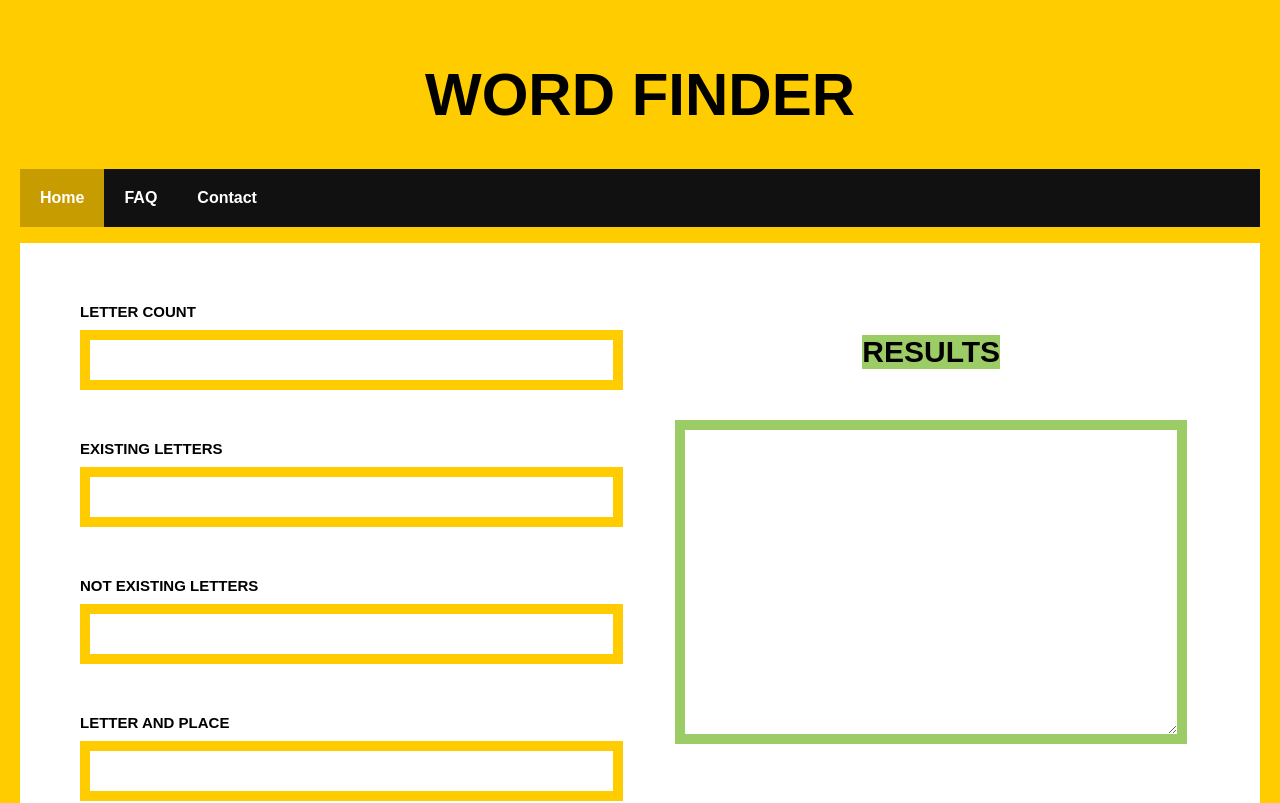
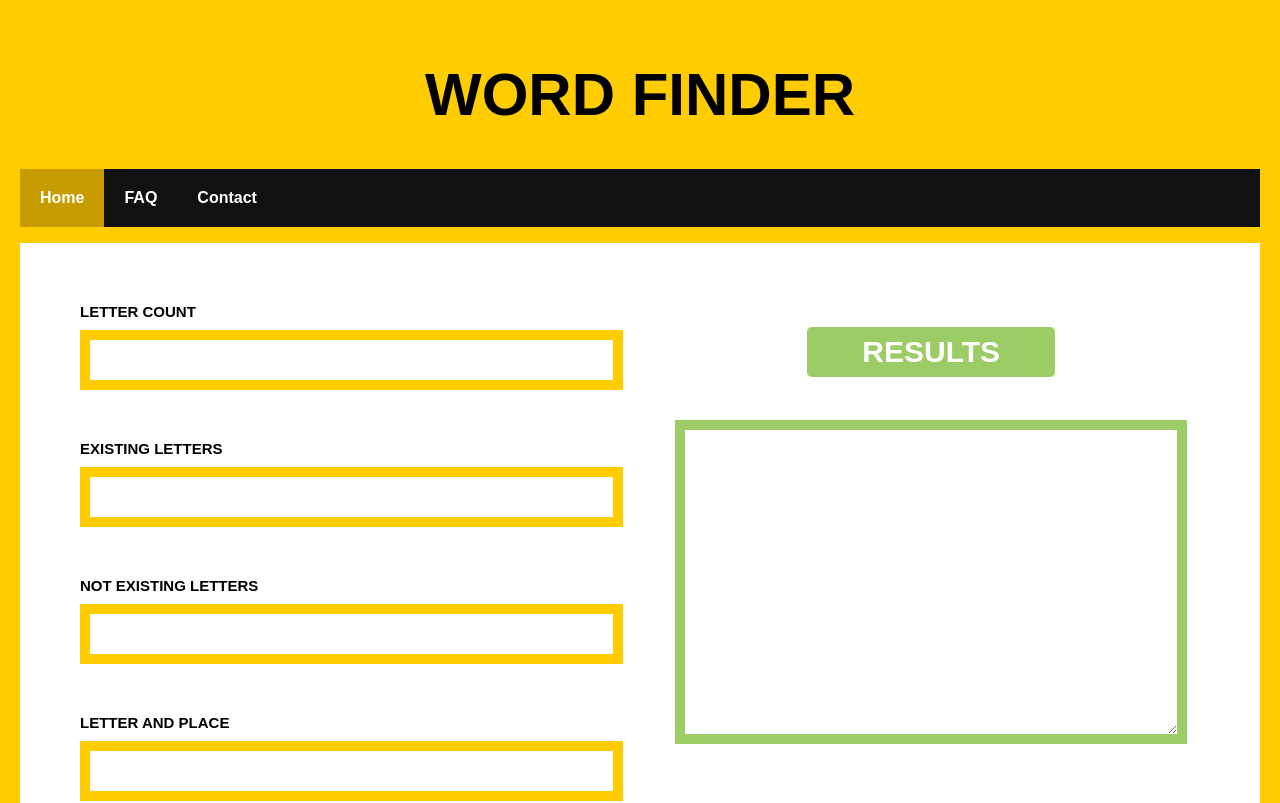
Before and after one commit to berke-cura/word-finder, a React (Create React App) app: page /#/ in a window 1280 px wide. Shown: the top 803 px of the page. Built offline with nearby package versions, Linux system fonts and the light colour scheme.

Commit message:
result title

```diff
--- a/src/index.css
+++ b/src/index.css
@@ -432,6 +432,12 @@ ul.header li a {
   background-color: #9ccc65;
   margin: auto;
   flex: auto;
+  padding-top: 8px;
+  padding-bottom: 8px;
+  padding-left: 55px;
+  padding-right: 55px;
+  border-radius: 5px;
+  color: white
 }
 .grid-containerA textarea {
   grid-column: 2;
```
